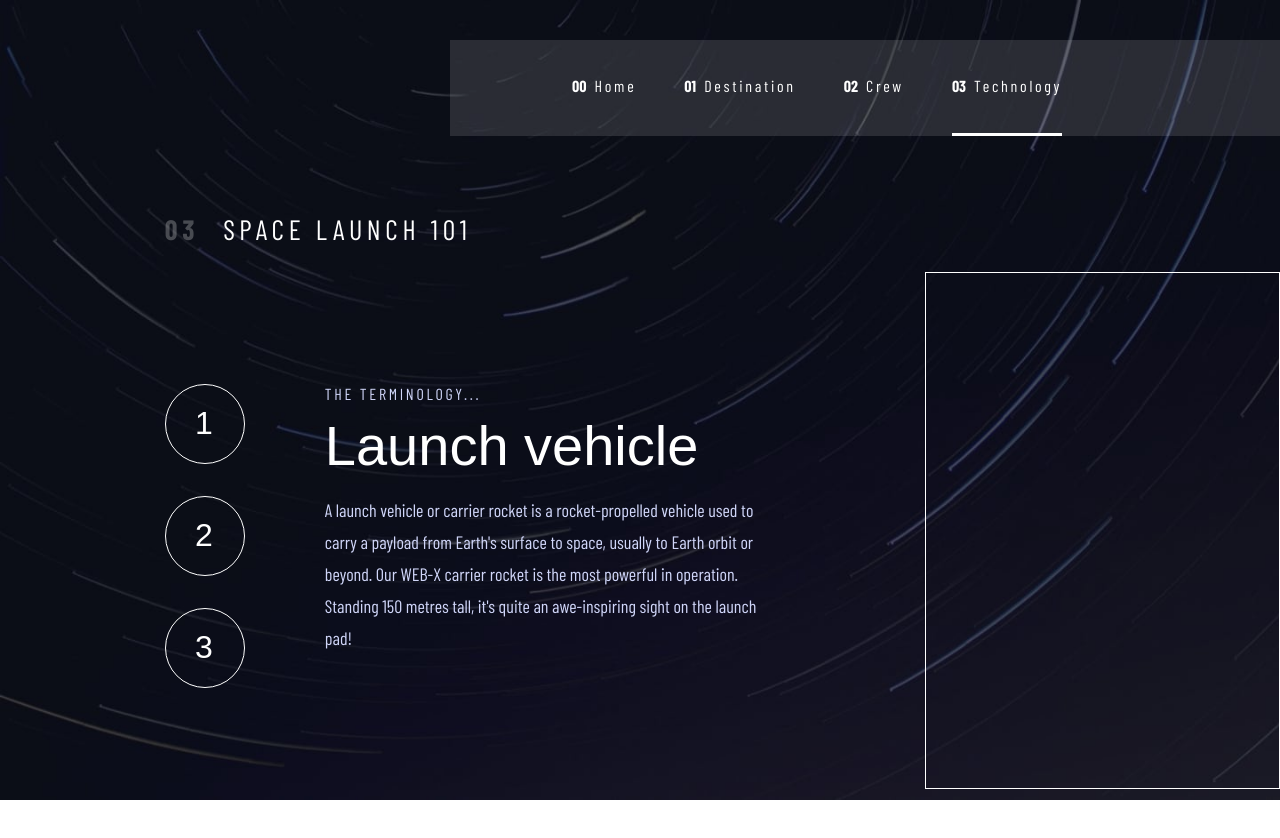
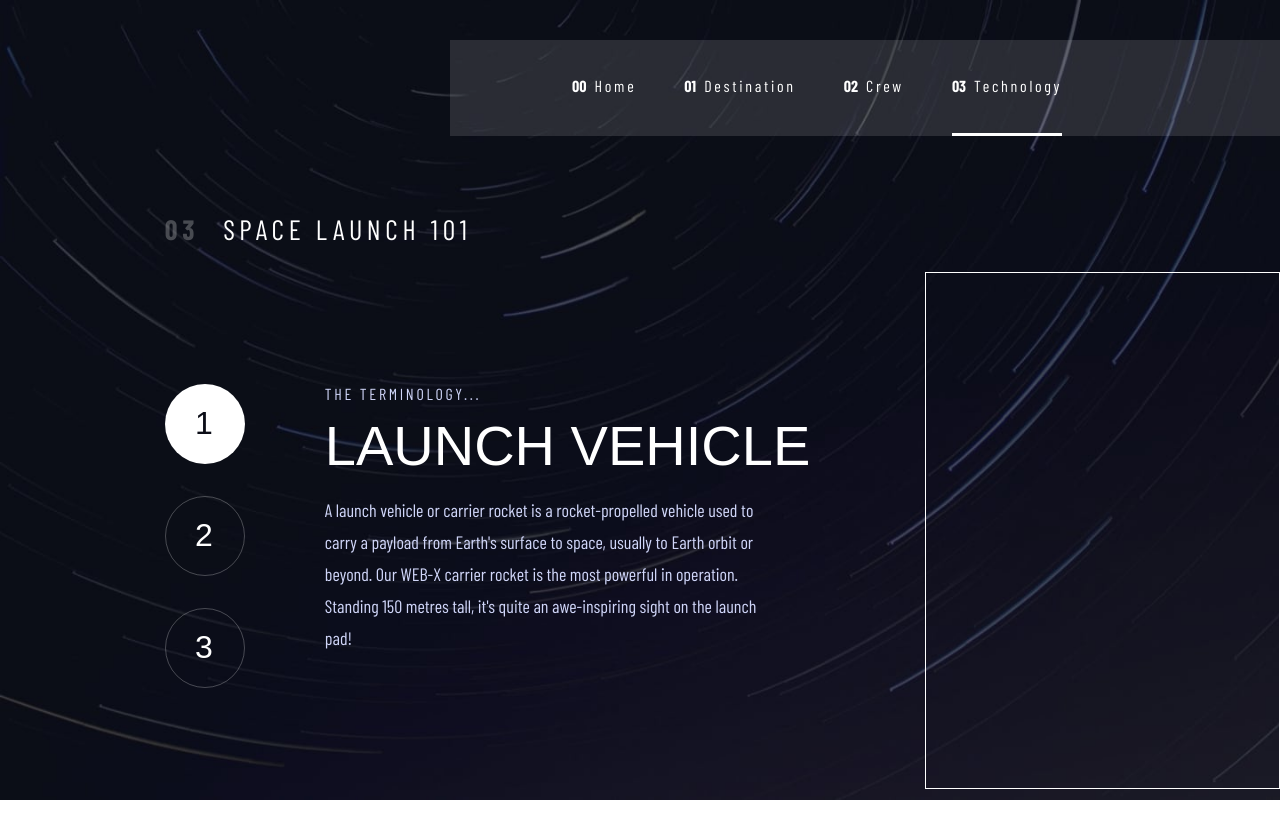
Before and after one commit to NeptuneRjo/space-tourism, a React (Create React App) app: page /technology in a window 1280 px wide. Shown: the top 838 px of the page. Built offline with nearby package versions, Linux system fonts and the light colour scheme; a web font is replaced by a local one.

Commit message:
basic styling for content, navbar styled

```diff
--- a/src/Components/Technology/technology.css
+++ b/src/Components/Technology/technology.css
@@ -53,7 +53,7 @@
 
 .technology-nav-item {
     background: transparent;
-    border: solid 1px white;
+    border: solid 1px rgba(255, 255, 255, 0.25);
     border-radius: 100%;
     height: 80px;
     width: 80px;
@@ -70,6 +70,17 @@
     text-align: center;
     letter-spacing: 2px;
     color: var(--color-white);
+    cursor: pointer;
+}
+
+.technology-nav-item:hover {
+    border: solid 1px white;
+
+}
+
+.selected-tech {
+    background-color: white;
+    color: var(--color-black);
 }
 
 .technology-subheader {
@@ -88,6 +99,7 @@
     line-height: 64px;
     font-weight: normal;
     margin-bottom: 1rem;
+    text-transform: uppercase;
 }
 
 .technology-description {
```
